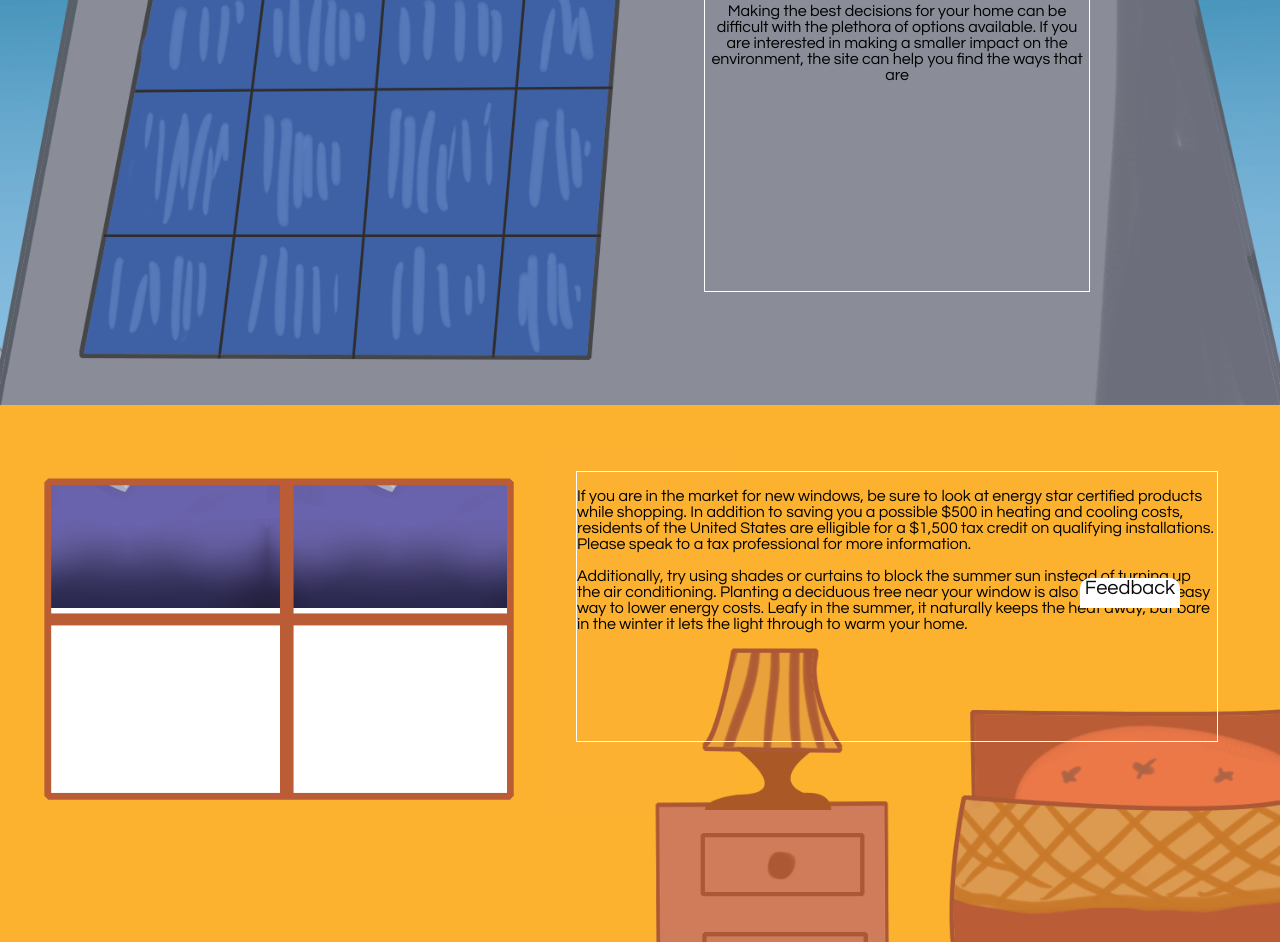
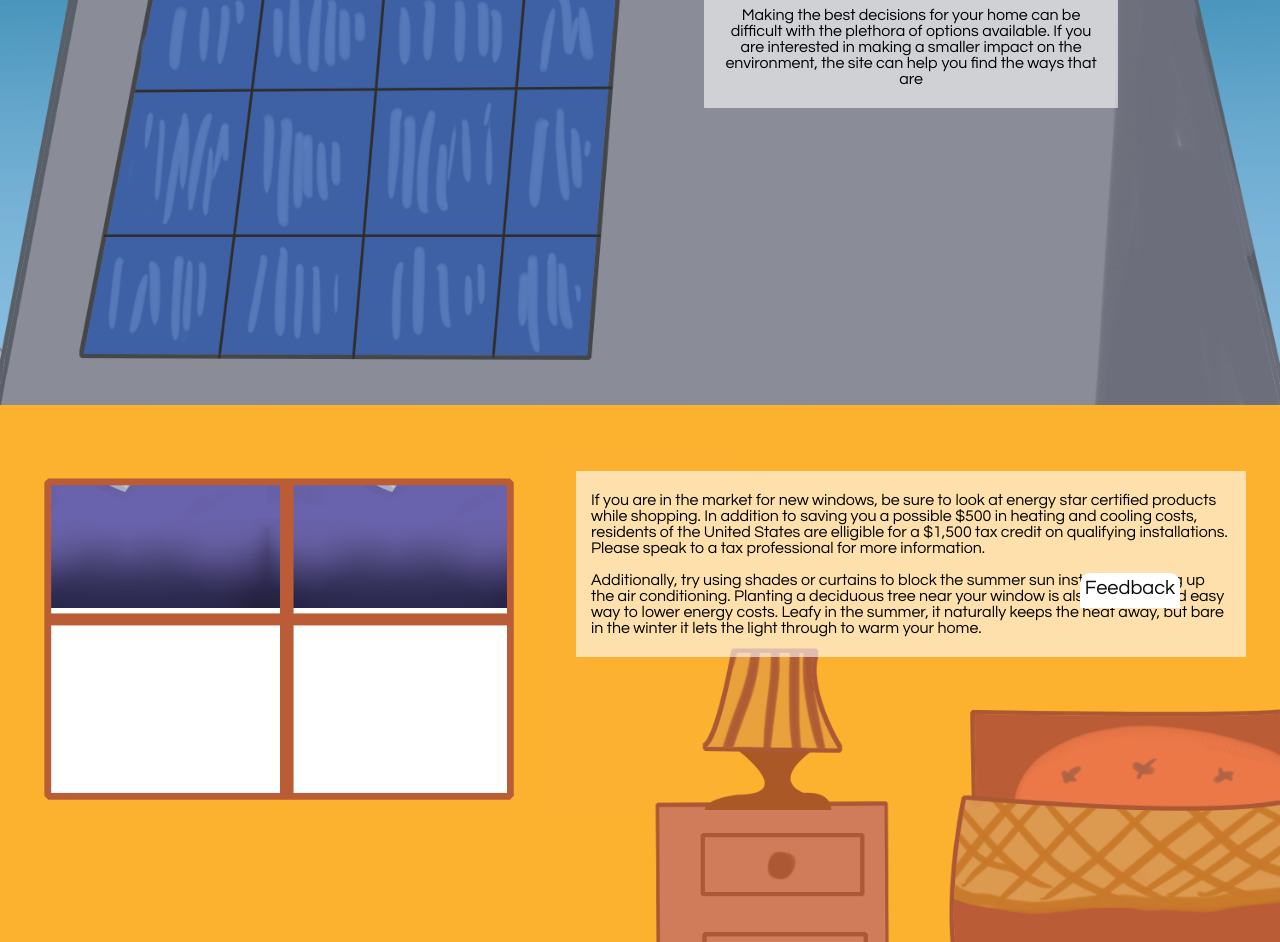
Before and after one commit to clado/bpasite2014, a plain HTML site: page index.html in a window 1280 px wide. Shown: the part 192-1134 px from the top of the page. Drawn offline with Linux system fonts and the light colour scheme.

Commit message:
modified text boxes so they appear better and things. Added padding to feedback so it no longer looks atrocious

```diff
--- a/style.css
+++ b/style.css
@@ -32,17 +32,20 @@ div, img {
 
 #house {
 	position: relative;
+	min-width: 600px;
 	max-width: 100%;
 	z-index: 2;
 	margin: 0px auto;
 }
 
 #rooms {
+	min-width: inherit;
 	max-width: inherit;
 }
 
 #rooms img {
 	display: block;
+	min-width: inherit;
 	max-width: inherit;
 }
 
@@ -52,29 +55,34 @@ article {
 }
 
 #roofFloat {
-	border: solid 1px #fff;
+	background-color: rgba(255, 255, 255, .6);
+	border-radius: 1px;
+	padding: 5px 15px;
 	top: 7%;
 	left: 55%;
-	bottom: 73%;
 	width: 30%;
+	max-height: 20%;
 	text-align: center;
 }
 
 #bedroomFloat {
-	border: solid 1px #fff;
+	background-color: rgba(255, 255, 255, .6);
+	border-radius: 1px;
+	padding: 5px 15px;
 	top: 37%;
 	left: 45%;
-	height: 15%;
+	max-height: 15%;
 	width: 50%;
 }
 
 #basementFloat {
+	top: 75%;
+	left: 50%;
 	width: 60%;
-	top: 75%;
-	bottom: 2%;
-	left: 50%;
+	max-height: 23%;
 	margin-left: -30%;
 	color: #fff;
+	font-size: 90%;
 }
 
 #feedbackScreen {
@@ -155,4 +163,5 @@ article {
 	-webkit-transition: height .9s ease-in-out;
 	transition: height .8s ease-in-out;
 	z-index: 20;
+	padding-top: 5px;
 }
```
